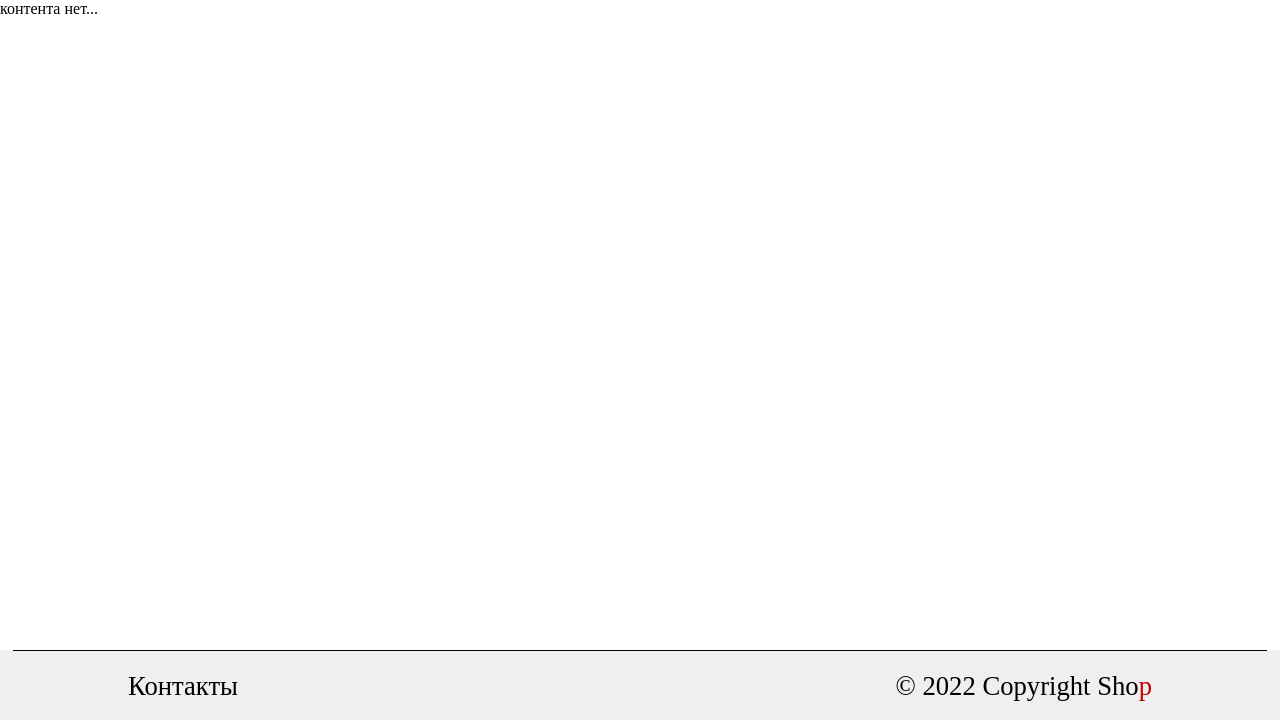
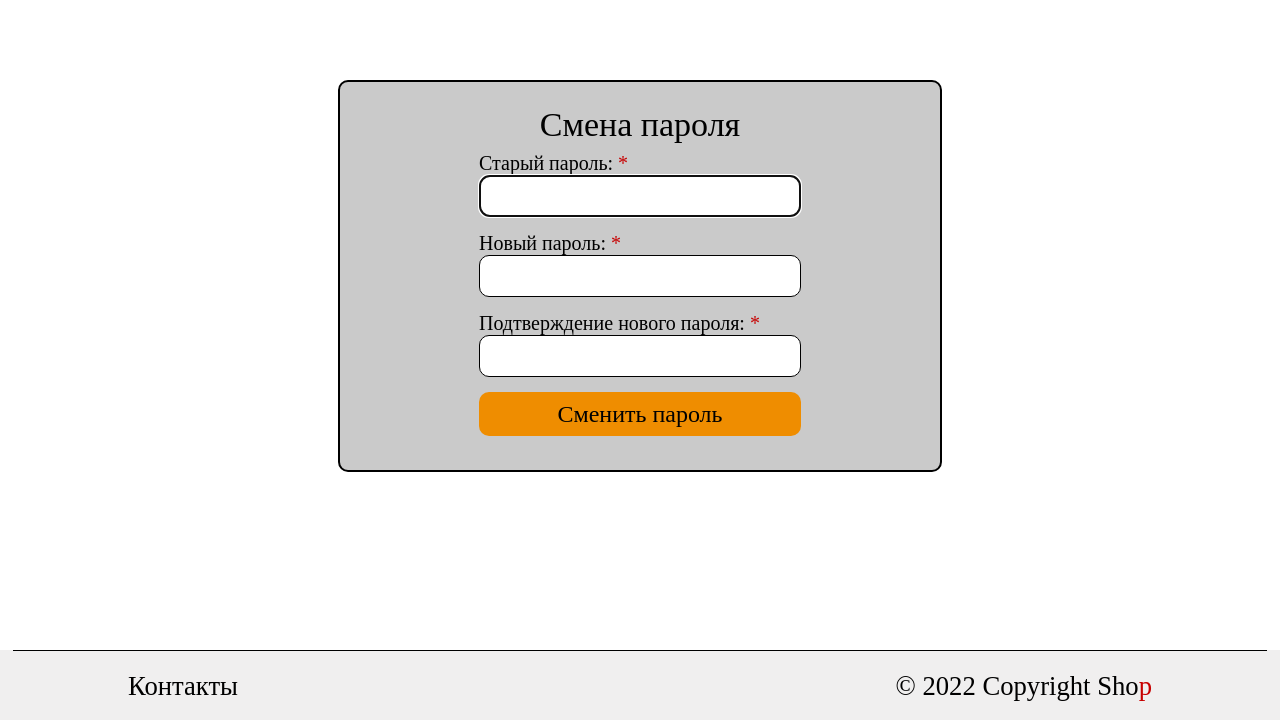
Before and after one commit to vladimir-frozenfish/test-job-remi, a Django app: page /auth/password_change/ in a window 1280 px wide. Shown: the part 80-801 px from the top of the page. Run offline with Django 4.2, Linux system fonts and the light colour scheme; the visitor is signed in with stand-in values (Sample User, id 1); parts of the project's set-up code (start-up, migrations or seed data) failed here and were passed over.

Commit message:
CSS - сделана стилизация форм аутентификации

```diff
--- a/static_dev/css/style.css
+++ b/static_dev/css/style.css
@@ -53,6 +53,11 @@ header {
 
 .red_text {
   color: rgb(199, 0, 0);
+}
+
+.warning_text {
+  margin: 0px 30px;
+  margin-bottom: 8px;
 }
 
 .button_header {
@@ -202,3 +207,133 @@ aside {
 .category_active {
   font-weight: bolder;
 }
+
+
+/* стилизация блока аутентификации */
+.login {
+  display: flex;
+  flex-direction: column;
+  align-items: center;
+  gap: 15px;
+  margin: 80px 0;
+}
+
+.login_block {
+  display: grid;
+  place-items: center;
+  text-align: center;
+  width: 600px;
+  height: auto;
+  padding: 24px 0px;
+  background-color: #cacaca;
+  font-size: 20px;
+  border-radius: 10px;
+  border: 2px solid rgb(0, 0, 0);
+  padding-bottom: 34px;
+}
+
+.login_title {
+  font-size: 34px;
+  margin-bottom: 8px;
+}
+
+.login_form {
+  display: flex;
+  flex-direction: column;
+  text-align: left;
+  /* align-items: center; */
+  gap: 15px;
+  /* margin: 20px 0; */
+}
+
+.login_buttons {
+  display: flex;
+  flex-direction: row;
+  justify-content: space-between;
+  gap: 10px;
+}
+
+.login_button_signin {
+  display: grid;
+  place-items: center;
+  background-color: #ef8d00;
+  width: 140px;
+  size: 21px;
+  height: 44px;
+  font-family: 'Minion Pro';
+  font-size: 18pt;
+  border-radius: 10px;
+  border: 0px;
+}
+
+.login_button_signin:hover {
+  background-color: #f0a234;
+  border: 2px solid rgb(0, 0, 0);
+  cursor: pointer;
+}
+
+.login_button_signin:active {
+  background-color: #f1bd74;
+}
+
+.login_button_forgotpassword {
+  display: grid;
+  place-items: center;
+  background-color: #ff2d2d;
+  width: 165px;
+  height: 44px;
+  font-family: 'Minion Pro';
+  font-size: 14pt;
+  border-radius: 10px;
+  border: 0px;
+}
+
+.login_button_forgotpassword:hover {
+  background-color: #e46666;
+  width: 161px;
+  height: 41px;
+  border: 2px solid rgb(0, 0, 0);
+  cursor: pointer;
+}
+
+.login_button_forgotpassword:active {
+  background-color: #e78e8e;
+}
+
+.signup_button {
+  display: grid;
+  place-items: center;
+  background-color: #ef8d00;
+  width: auto;
+  size: 21px;
+  height: 44px;
+  font-family: 'Minion Pro';
+  font-size: 18pt;
+  border-radius: 10px;
+  border: 0px;
+}
+
+.signup_button:hover {
+  background-color: #f0a234;
+  border: 2px solid rgb(0, 0, 0);
+  cursor: pointer;
+}
+
+.signup_button:active {
+  background-color: #f3d8b3;
+}
+
+.input_text {
+  width: 300px;
+  height: 20px;
+  border-radius: 10px;
+  border: 1px solid rgb(0, 0, 0);
+  padding: 10px;
+  font-size: 12pt;
+}
+
+.input_text:hover {
+  width: 298px;
+  height: 18px;
+  border: 2px solid rgb(0, 0, 0);
+}
--- a/templates/users/login.html
+++ b/templates/users/login.html
@@ -37,14 +37,14 @@
                     <label for="{{ form.username.id_for_label }}">
                         {{ form.username.label }}: <span class="red_text">*</span>
                     </label>
-                    <div>{{ form.username|addclass:'add_task' }}</div>
+                    <div>{{ form.username|addclass:'input_text' }}</div>
                 </div>
                 <div>
                     {{ form.password.errors }}
                     <label for="{{ form.password.id_for_label }}">
                         {{ form.password.label }}: <span class="red_text">*</span>
                     </label>
-                    <div>{{ form.password|addclass:'add_task' }}</div>
+                    <div>{{ form.password|addclass:'input_text' }}</div>
                 </div>
 
                 <div class="login_buttons">
--- a/templates/users/password_change_done.html
+++ b/templates/users/password_change_done.html
@@ -4,7 +4,7 @@
 
 {% block title %} Пароль изменен {% endblock %}
 
-{% block cabinet_data %}
+{% block content %}
 
     <div class="login">
 
--- a/templates/users/password_change_form.html
+++ b/templates/users/password_change_form.html
@@ -4,7 +4,7 @@
 
 {% block title %} Смена пароля {% endblock %}
 
-{% block cabinet_data %}
+{% block content %}
 
 <div class="login">
 
@@ -30,7 +30,7 @@
                     <label for="{{ field.id_for_label }}">
                         {{ field.label }}: {% if field.field.required %}<span class="red_text">*</span>{% endif %}
                     </label>
-                    <div>{{ field|addclass:'add_task' }}</div>
+                    <div>{{ field|addclass:'input_text' }}</div>
                 </div>
             {% endfor %}
 
--- a/templates/users/password_reset_confirm.html
+++ b/templates/users/password_reset_confirm.html
@@ -39,7 +39,7 @@
                             <label for="{{ field.id_for_label }}">
                                 {{ field.label }}: {% if field.field.required %}<span class="red_text">*</span>{% endif %}
                             </label>
-                            <div>{{ field|addclass:'add_task' }}</div>
+                            <div>{{ field|addclass:'input_text' }}</div>
                         </div>
                     {% endfor %}
 
--- a/templates/users/password_reset_form.html
+++ b/templates/users/password_reset_form.html
@@ -38,7 +38,7 @@
                         <label for="{{ field.id_for_label }}">
                             {{ field.label }}: {% if field.field.required %}<span class="red_text">*</span>{% endif %}
                         </label>
-                        <div>{{ field|addclass:'add_task' }}</div>
+                        <div>{{ field|addclass:'input_text' }}</div>
                     </div>
                 {% endfor %}
 
--- a/templates/users/signup.html
+++ b/templates/users/signup.html
@@ -38,7 +38,7 @@
                         <label for="{{ field.id_for_label }}">
                             {{ field.label }}: {% if field.field.required %}<span class="red_text">*</span>{% endif %}
                         </label>
-                        <div>{{ field|addclass:'add_task' }}</div>
+                        <div>{{ field|addclass:'input_text' }}</div>
                     </div>
                 {% endfor %}
 
```
Also changed, not shown: design/html/style.css (+135 -0 lines).
